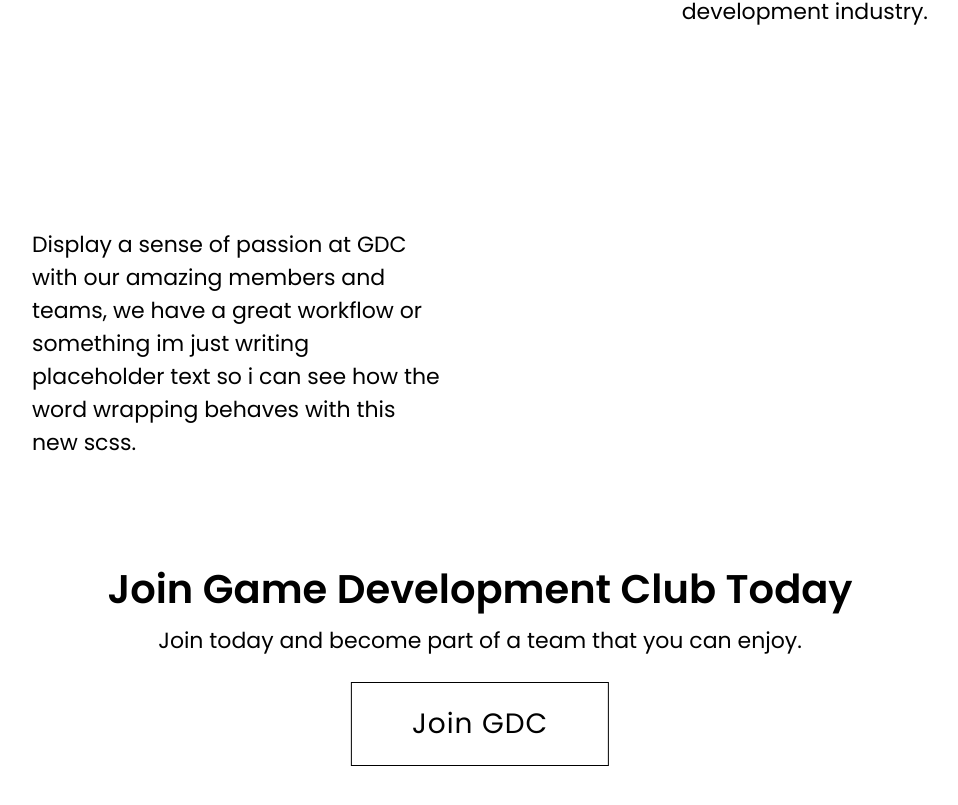
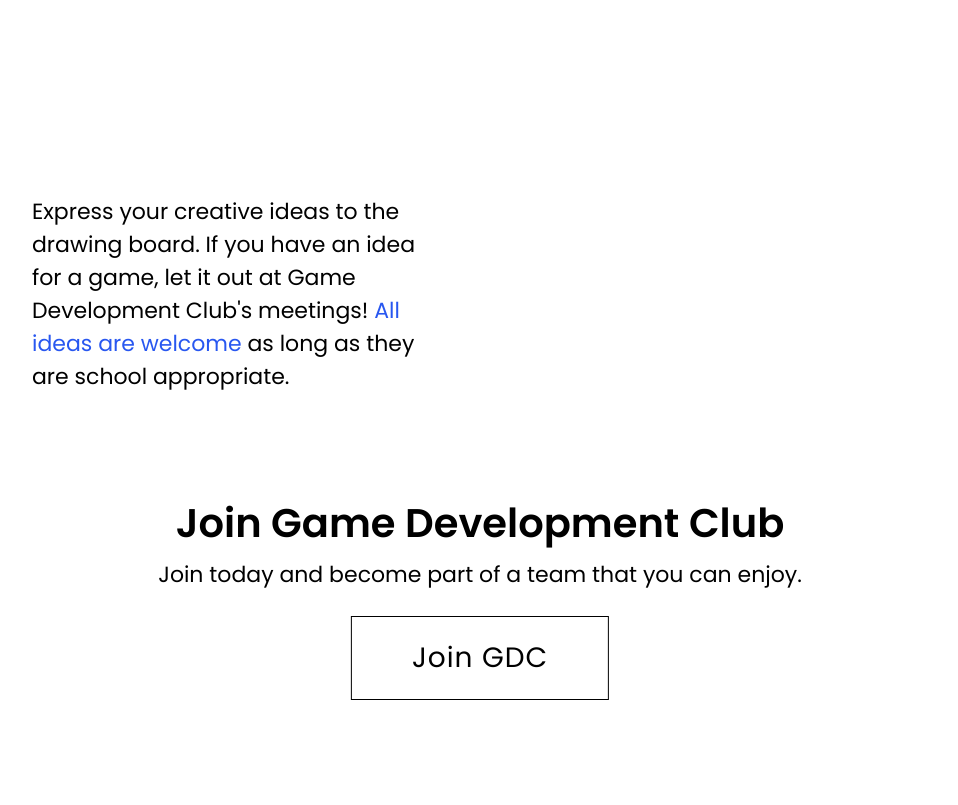
Before and after one commit to estebangarcia21/gdc-website, a React (Create React App) app: page / in a window 1280 px wide. Shown: the part 1751-2556 px from the top of the page, without its empty margins (160-1118 px from the left). After the commit the page ends 2531 px from the top, so only its background shows below. Built offline with nearby package versions, Linux system fonts and the light colour scheme; a web font is replaced by a local one.

Commit message:
Removed placeholder text

```diff
--- a/src/assets/components/pages/home.tsx
+++ b/src/assets/components/pages/home.tsx
@@ -15,7 +15,7 @@ const Homepage: React.FC = () => {
                         Game Development Club
                     </div>
                     <div className='subtitle-text fade-in white'>
-                        Making games at Franklin High School since 2020
+                        Making Games at Franklin High School Since 2020
                     </div>
                     <img
                         src={concept_art}
@@ -41,33 +41,32 @@ const Homepage: React.FC = () => {
                 <div className='info-text--left'>
                     Be part of a growing team of developers, artists, musicians,
                     writers, and animators. Learn and collaborate with members
-                    to create a quality game.
+                    to create a quality game.{' '}
                     <span className='pop-text'>
-                        &nbsp;No previous experience needed.
+                        No previous experience needed.
                     </span>
                 </div>
 
                 <div className='info-text--right'>
                     Learn all the skills you need to become a successful
-                    contributor to our projects at Game Development Club.
+                    contributor to our projects at Game Development Club.{' '}
                     <span className='pop-text'>
-                        &nbsp;No paid applications or licenses
-                    </span>
-                    &nbsp;are needed to be a successful person in the game
-                    development industry.
+                        No paid applications or licenses
+                    </span>{' '}
+                    are needed to be a successful person in the game development
+                    industry.
                 </div>
 
                 <div className='info-text--left'>
-                    Display a sense of passion at GDC with our amazing members
-                    and teams, we have a great workflow or something im just
-                    writing placeholder text so i can see how the word wrapping
-                    behaves with this new scss.
+                    Express your creative ideas to the drawing board. If you
+                    have an idea for a game, let it out at Game Development
+                    Club's meetings!{' '}
+                    <span className='pop-text'>All ideas are welcome</span> as
+                    long as they are school appropriate.
                 </div>
             </div>
 
-            <div className='subtitle-text'>
-                Join Game Development Club Today
-            </div>
+            <div className='subtitle-text'>Join Game Development Club</div>
             <div className='text horizontal-text-center'>
                 Join today and become part of a team that you can enjoy.
             </div>
```
